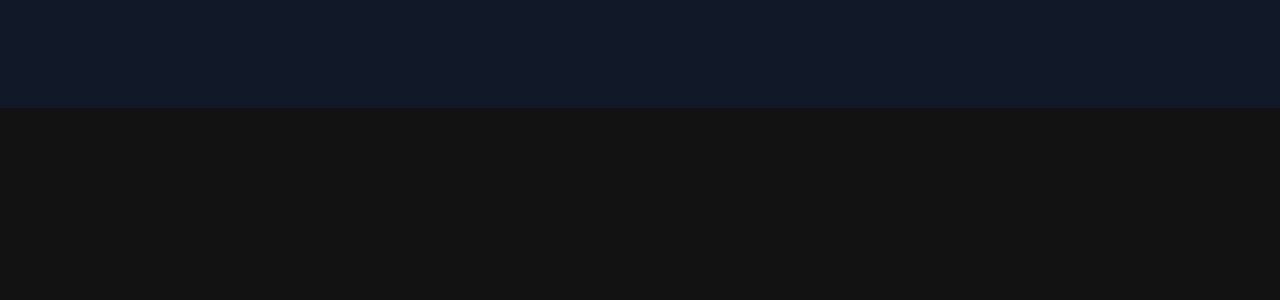
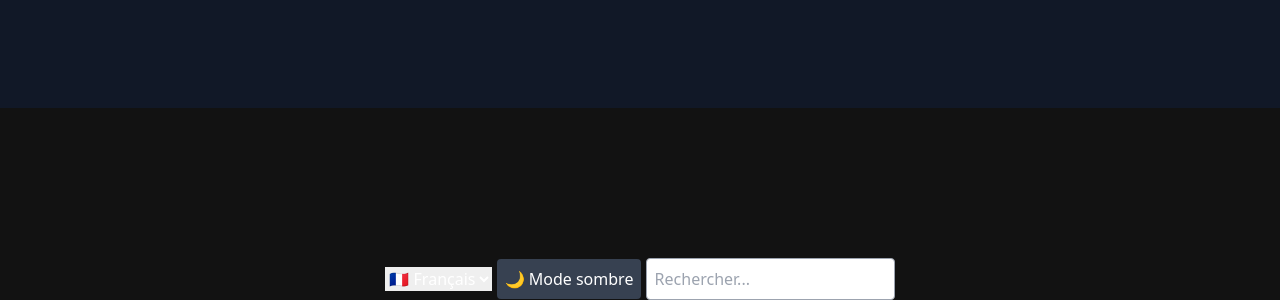
Before and after one commit to merel-motors/crypto.tech, a plain HTML site: page index.html in a window 1280 px wide. Shown: the part 1647-1947 px from the top of the page. Before the commit the page ends 1905 px from the top, so only its background shows below. Drawn offline with nearby package versions, Linux system fonts and the light colour scheme; no server answers; a script that the page names is missing.

Commit message:
Update index.html

```diff
--- a/index.html
+++ b/index.html
@@ -107,3 +107,10 @@
     <div id="market-trends" class="mt-4 p-4 bg-gray-800 rounded-lg shadow-md"></div>
 </div>
 <canvas id="priceChart"></canvas>
+<select id="language">
+    <option value="fr">🇫🇷 Français</option>
+    <option value="en">🇬🇧 English</option>
+    <option value="es">🇪🇸 Español</option>
+</select>
+<button id="toggle-theme" class="p-2 rounded bg-gray-700 text-white">🌙 Mode sombre</button>
+<input type="text" id="search" placeholder="Rechercher..." class="p-2 rounded border border-gray-400">
```
